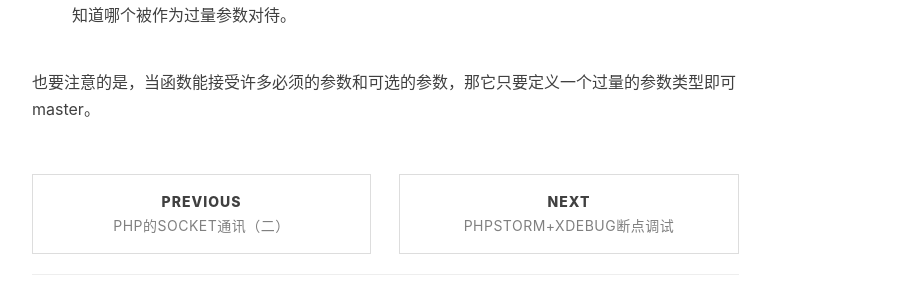
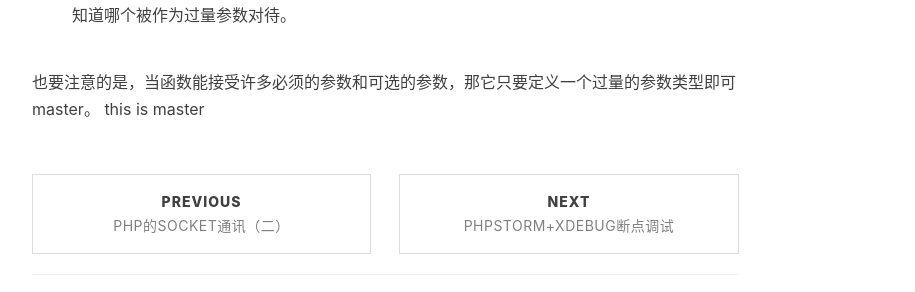
Before and after one commit to feimoc/feimoc.github.io, a Jekyll site: the page built from _posts/2017-1-4-python学习之路——参数知识.md, in a window 1280 px wide and 900 px high, scrolled down 1806 px. Shown: the part 266-558 px from the top of the window, without its empty margins (233-1148 px from the left). Built offline with Jekyll 4.4.1, drawn with Linux system fonts in a browser that asks for light colours; nearby versions of some CDN libraries; comment, search, counter and statistics services are not loaded.

Commit message:
update article

```diff
--- a/_posts/2017-1-4-python学习之路——参数知识.md
+++ b/_posts/2017-1-4-python学习之路——参数知识.md
@@ -55,3 +55,4 @@ def complex_function(a, b=None, *c, **d):
 这个次序是必须的，因为*args和**kwargs只接受那些没有放进来的其他任何参数。没有这个次序，当你调用一个带有位置参数的函数，python就不知道哪个值是已声明参数想要的，也不知道哪个被作为过量参数对待。
 
 也要注意的是，当函数能接受许多必须的参数和可选的参数，那它只要定义一个过量的参数类型即可master。
+this is master
```
